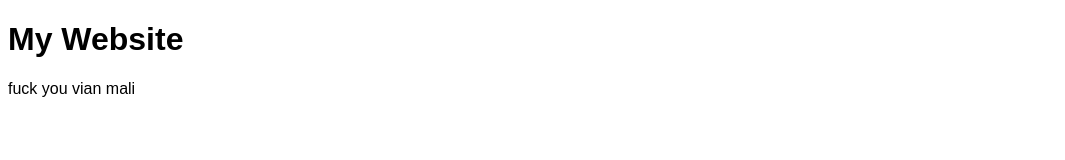
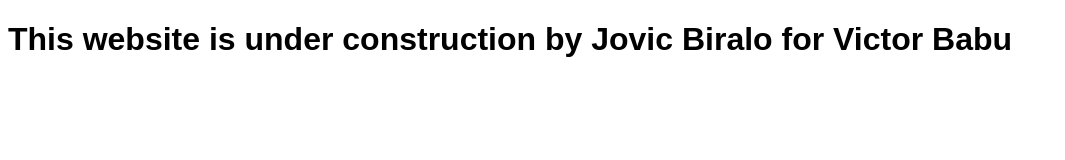
Before and after one commit to BIRALO256/BiIRALO256.github.io, a plain HTML site: page index.html in a window 1280 px wide. Shown: the whole page, without its empty margins (0-1065 px from the left). Drawn offline with Linux system fonts and the light colour scheme.

Commit message:
Update index.html

```diff
--- a/index.html
+++ b/index.html
@@ -13,8 +13,8 @@ body {
 </head>
 <body>
 
-<h1>My Website</h1>
-<p>fuck you vian mali</p>
+<h1>This website is under construction by Jovic Biralo for Victor Babu</h1>
+
 
 </body>
 </html>
```
